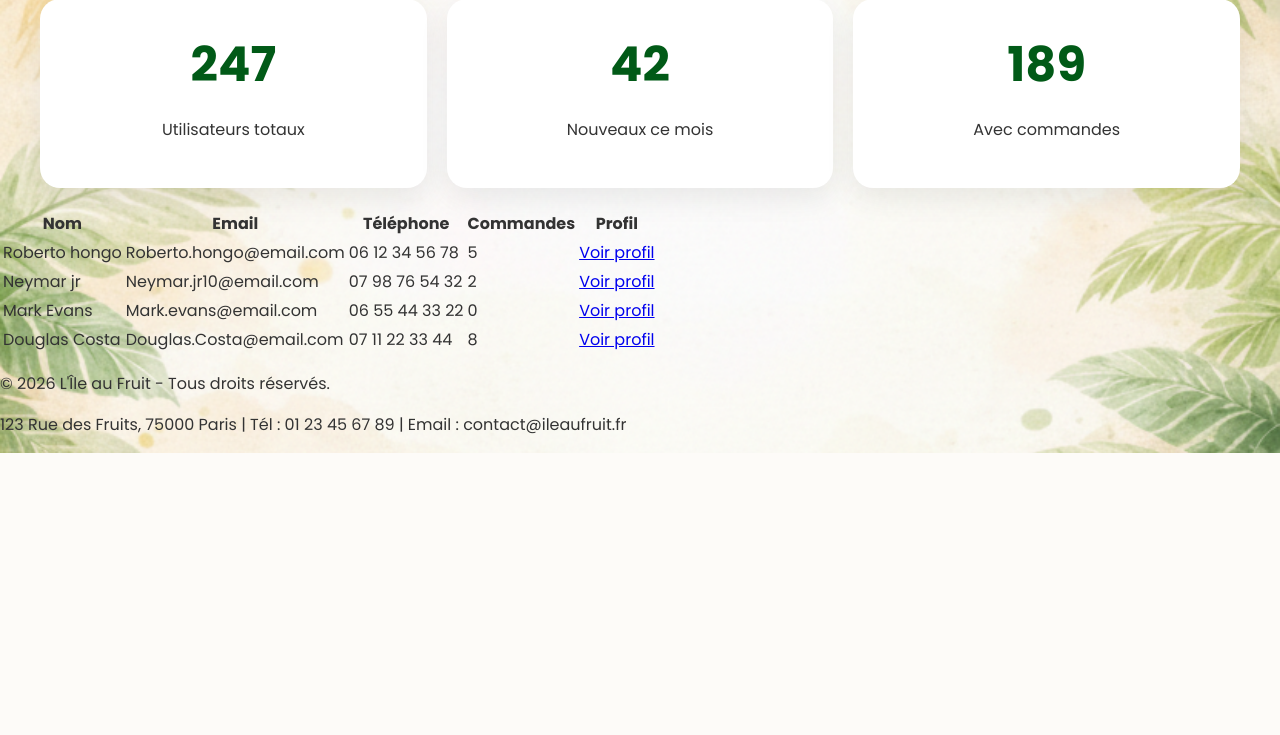
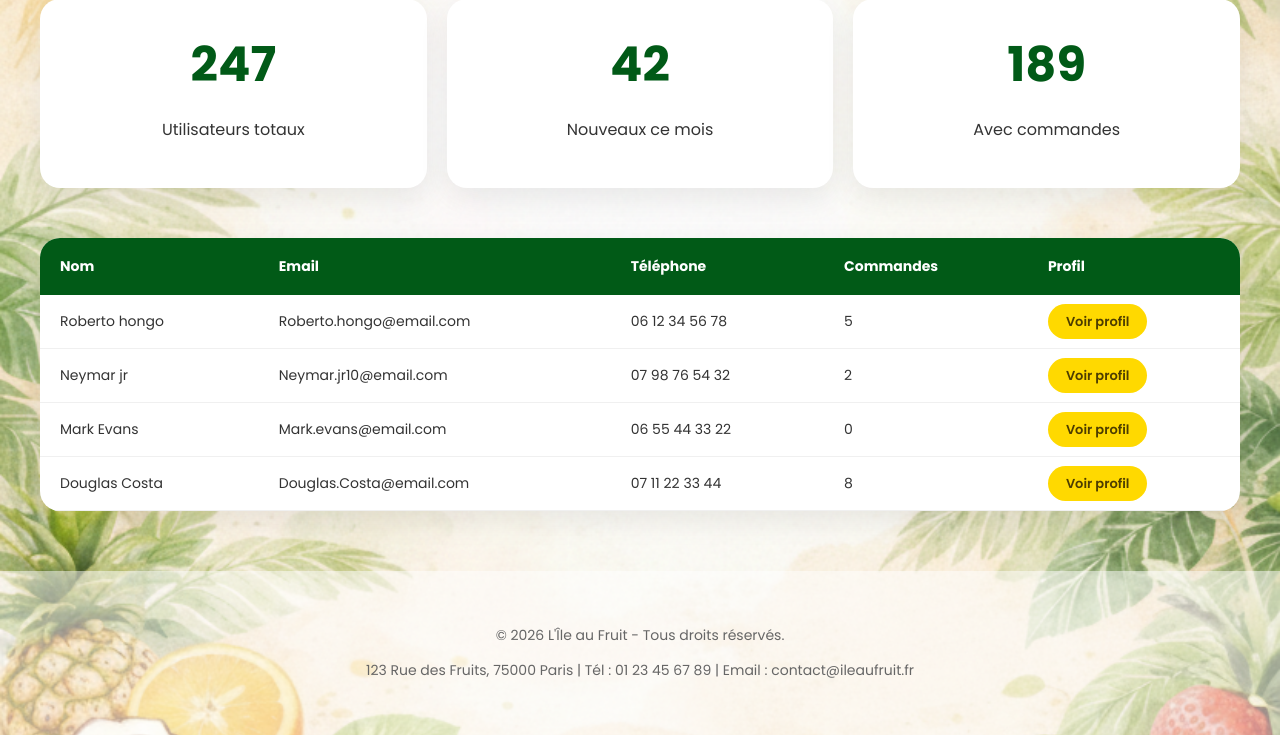
Before and after one commit to abdelchakour-svj/Projet-Info-S4-M1, a PHP site: page /admin.html in a window 1280 px wide. Shown: the part 401-1136 px from the top of the page. Before the commit the page ends 854 px from the top, so only its background shows below. Run offline with PHP 8.4, Linux system fonts and the light colour scheme.

Commit message:
Update admin.css

```diff
--- a/admin.css
+++ b/admin.css
@@ -17,7 +17,6 @@ nav {
     background: rgba(255, 255, 255, 0.349);
 }
 
-
 nav img {
     width: 100px;
     height: auto;
@@ -35,16 +34,18 @@ nav ul li a {
     font-weight: 500;
     transition: 0.3s;
 }
-nav img:hover{
+
+nav img:hover {
     transform: scale(1.05);
     transition: 0.3s;
 }
+
 nav ul li a:hover {
     color: #015a17;
 }
 
 nav .btn-connexion {
-    font-style:normal;
+    font-style: normal;
     background-color: #00704b;
     border-radius: 50px;
     color: white;
@@ -79,6 +80,7 @@ nav .btn-connexion:hover {
     margin: 0;
 }
 
+/* Section stats */
 .stats-section {
     padding: 20px;
     max-width: 1200px;
@@ -105,3 +107,68 @@ nav .btn-connexion:hover {
     color: #015a17;
     margin-bottom: 10px;
 }
+
+/* Tableau utilisateurs */
+.users-section {
+    max-width: 1200px;
+    margin: 30px auto 60px;
+    padding: 0 20px;
+}
+
+.users-table {
+    width: 100%;
+    border-collapse: collapse;
+    background: white;
+    border-radius: 20px;
+    overflow: hidden;
+    box-shadow: 0 10px 30px rgba(0, 0, 0, 0.08);
+}
+
+.users-table thead {
+    background: #015a17;
+    color: white;
+}
+
+.users-table th {
+    padding: 18px 20px;
+    text-align: left;
+    font-size: 14px;
+}
+
+.users-table td {
+    padding: 16px 20px;
+    font-size: 14px;
+    border-bottom: 1px solid #f0f0f0;
+}
+
+.users-table tbody tr:hover {
+    background: #f9fdf9;
+}
+
+.btn-voir {
+    background-color: #ffd900;
+    color: #4d3d00;
+    padding: 8px 18px;
+    border-radius: 50px;
+    font-size: 13px;
+    font-weight: 600;
+    text-decoration: none;
+    transition: 0.3s;
+}
+
+.btn-voir:hover {
+    transform: scale(1.05);
+}
+
+/* Footer */
+footer {
+    padding: 40px;
+    background: rgba(255, 255, 255, 0.5);
+    margin-top: 50px;
+}
+
+footer p {
+    text-align: center;
+    font-size: 14px;
+    color: #666;
+}
```
